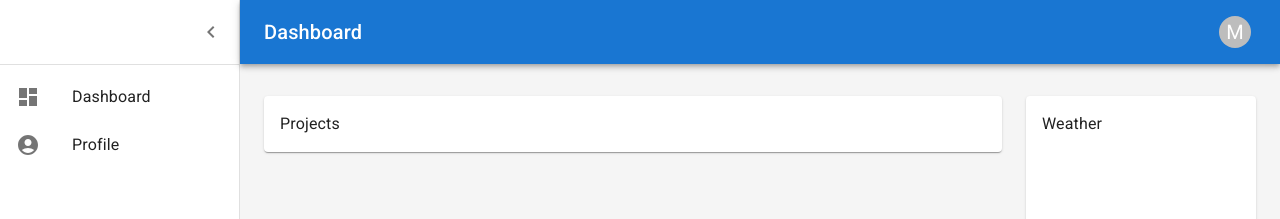
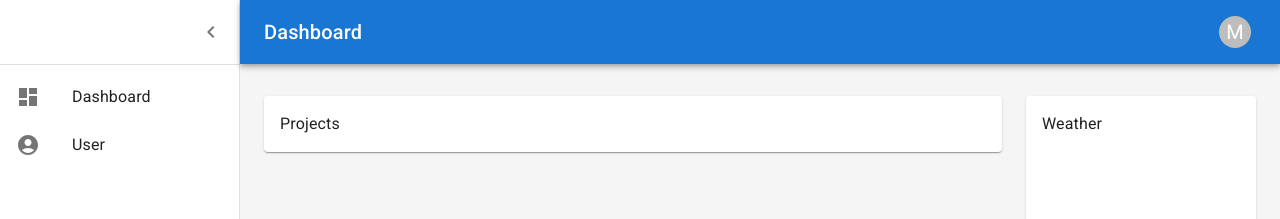
Before and after one commit to Kartanovicius/sermo-projects, a React (Create React App) app: page / in a window 1280 px wide. Shown: the top 219 px of the page. Built offline with nearby package versions, Linux system fonts and the light colour scheme; no server answers; the database is empty; sample sign-in values are in the browser's storage.

Commit message:
Minor update

```diff
--- a/src/App.tsx
+++ b/src/App.tsx
@@ -3,6 +3,7 @@ import { Route, Routes } from 'react-router-dom';
 import { useAuth } from './context/authContext'
 import * as ROUTES from './constants/routes'
 import ProtectedRoute, { ProtectedRouteProps } from './helpers/protected-route';
+import Profile from './pages/Profile';
 
 const Signin = lazy(() => import('./pages/Signin'))
 const Signup = lazy(() => import('./pages/Signup'))
@@ -29,6 +30,12 @@ function App() {
               outlet={<Main />}
             />
           }/>
+          <Route path={ROUTES.PROFILE+':userid'} element={
+            <ProtectedRoute
+              {...defaultProtectedRouteProps}
+              outlet={<Profile />}
+            />
+          }/>
           <Route path={ROUTES.NOT_FOUND} element={<NotFound />} />
         </Routes>
       </Suspense>}
--- /dev/null
+++ b/src/components/navbar/ListItem.tsx
@@ -0,0 +1,31 @@
+import * as React from 'react';
+import ListItemButton from '@mui/material/ListItemButton';
+import ListItemIcon from '@mui/material/ListItemIcon';
+import ListItemText from '@mui/material/ListItemText';
+import DashboardIcon from '@mui/icons-material/Dashboard';
+import AccountCircleIcon from '@mui/icons-material/AccountCircle';
+import { useNavigate } from 'react-router-dom';
+import { useAuth } from '../../context/authContext';
+import * as ROUTES from '../../constants/routes'
+
+export const ListItems = () => {
+  const navigate = useNavigate();
+  const {currentUser} = useAuth();
+  navigate(ROUTES.PROFILE + currentUser.uid)
+  return (
+    <React.Fragment>
+      <ListItemButton >
+        <ListItemIcon>
+          <DashboardIcon />
+        </ListItemIcon>
+        <ListItemText primary="Dashboard" />
+      </ListItemButton>
+      <ListItemButton>
+        <ListItemIcon>
+          <AccountCircleIcon />
+        </ListItemIcon>
+        <ListItemText primary="User" />
+      </ListItemButton>
+    </React.Fragment>
+  )
+}
--- a/src/components/navbar/Navigation.tsx
+++ b/src/components/navbar/Navigation.tsx
@@ -9,7 +9,7 @@ import Divider from '@mui/material/Divider';
 import IconButton from '@mui/material/IconButton';
 import MenuIcon from '@mui/icons-material/Menu';
 import ChevronLeftIcon from '@mui/icons-material/ChevronLeft';
-import { MainListItems } from './listitems';
+import { ListItems } from './ListItem';
 import { AvatarMenuItems } from './AvatarMenuItems';
 import { Avatar, Menu } from '@mui/material';
 import { useAuth } from '../../context/authContext';
@@ -174,7 +174,7 @@ export default function Navigation() {
         </Toolbar>
         <Divider />
         <List component="nav">
-          <MainListItems />
+          <ListItems />
         </List>
       </Drawer>
     </React.Fragment>
--- a/src/components/navbar/listitems.tsx
+++ /dev/null
@@ -1,25 +0,0 @@
-import * as React from 'react';
-import ListItemButton from '@mui/material/ListItemButton';
-import ListItemIcon from '@mui/material/ListItemIcon';
-import ListItemText from '@mui/material/ListItemText';
-import DashboardIcon from '@mui/icons-material/Dashboard';
-import AccountCircleIcon from '@mui/icons-material/AccountCircle';
-
-export const MainListItems = () => {
-  return (
-    <React.Fragment>
-    <ListItemButton>
-      <ListItemIcon>
-        <DashboardIcon />
-      </ListItemIcon>
-      <ListItemText primary="Dashboard" />
-    </ListItemButton>
-    <ListItemButton>
-      <ListItemIcon>
-        <AccountCircleIcon />
-      </ListItemIcon>
-      <ListItemText primary="Profile" />
-    </ListItemButton>
-  </React.Fragment>
-  )
-}
```
